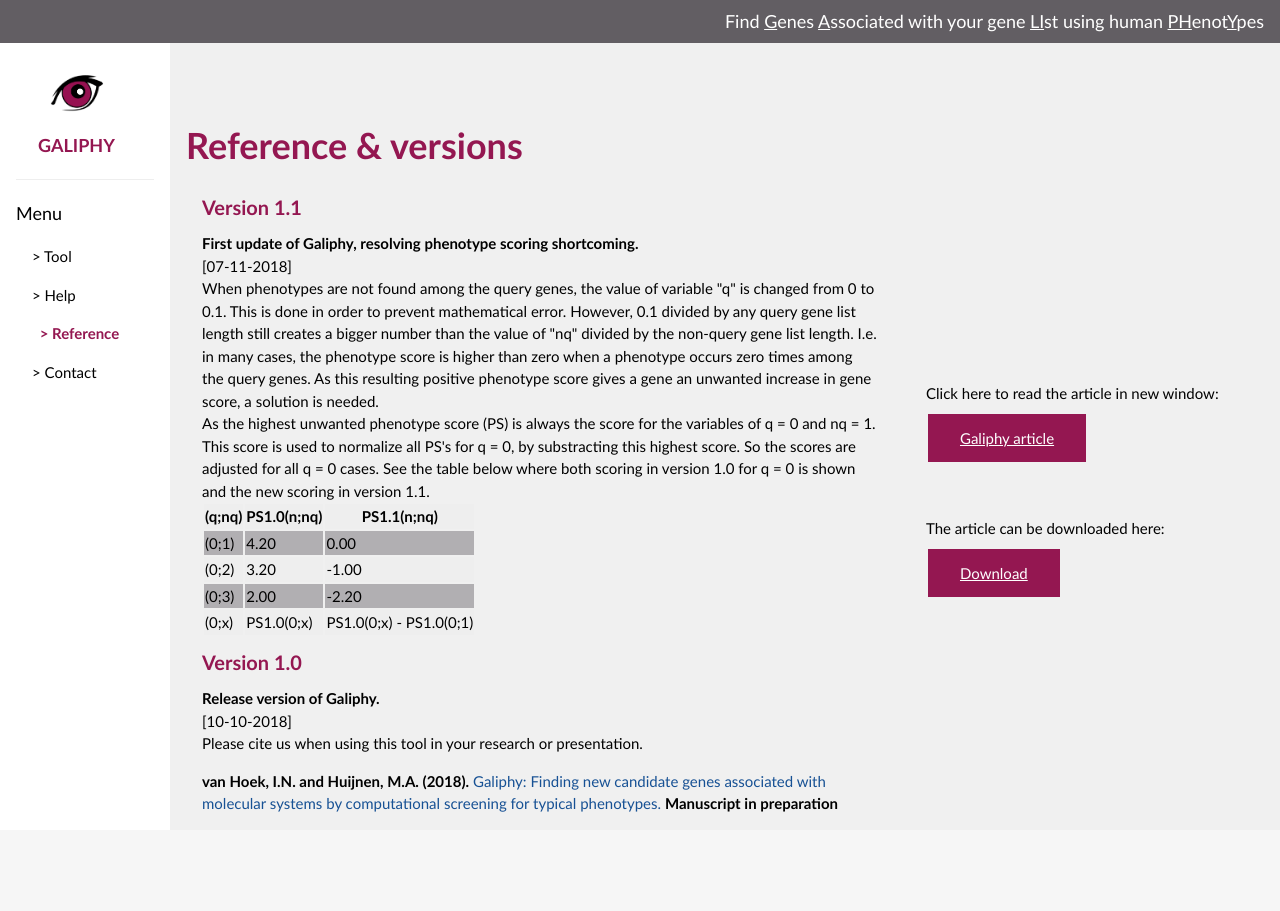
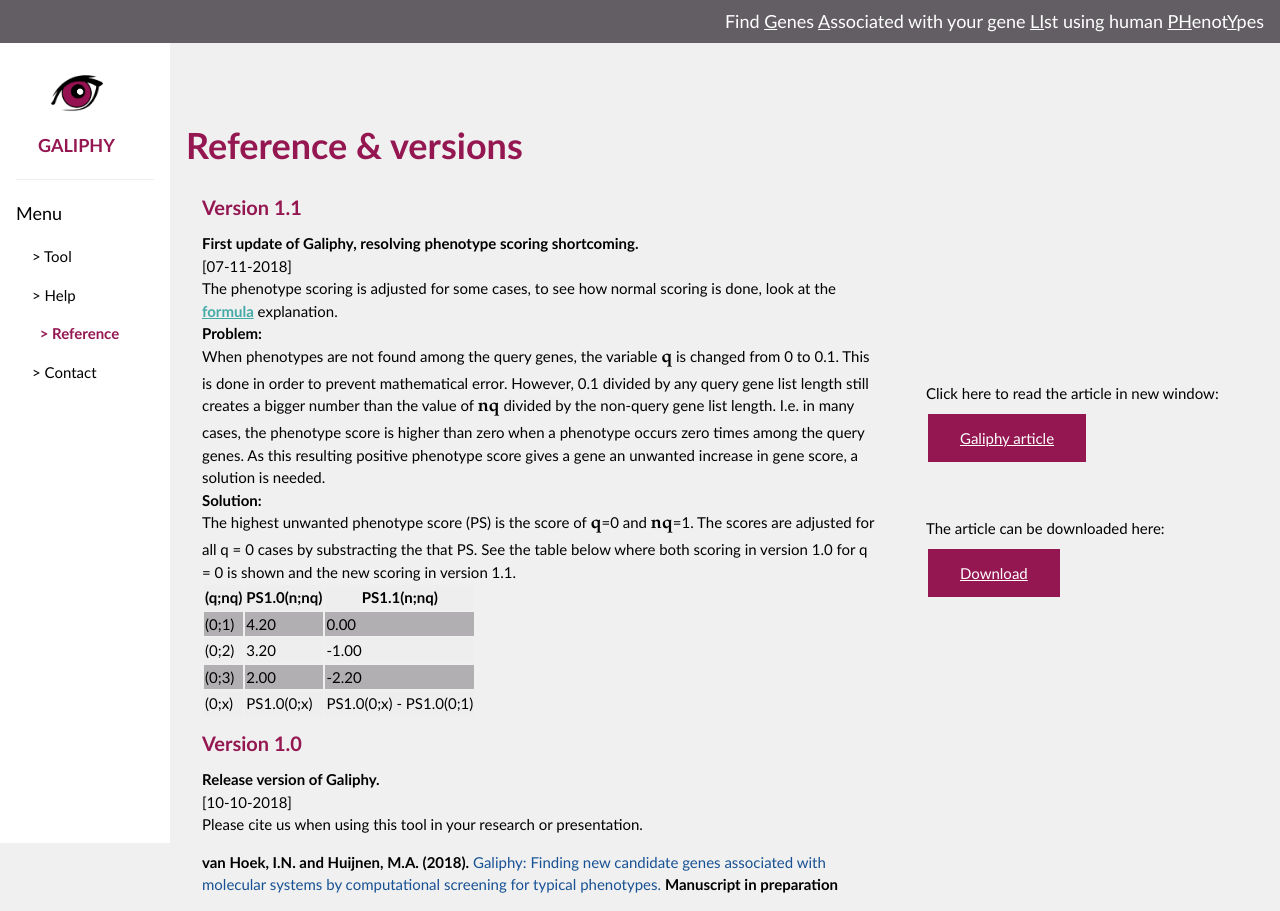
Before and after one commit to cmbi/galiphy, a Flask app: page /reference in a window 1280 px wide. Before the commit the page ends 812 px from the top, so only its background shows below. Run offline with Flask 2, Linux system fonts and the light colour scheme.

Commit message:
requirements uni added and text in html

```diff
--- a/requirements.txt
+++ b/requirements.txt
@@ -1,4 +1,4 @@
-corn==19.9.0
+unicorn==19.9.0
 flask==1.0.2
 werkzeug==0.14.1
 numpy==1.15.3
--- a/templates/help.html
+++ b/templates/help.html
@@ -99,9 +99,9 @@ html,body,h1,h2,h3,h4,h5 {font-family: "Trebuchet MS", Helvetica, sans-serif}
         It has to be clarified first that not all genes that you enter will run through the algorithm. Some genes will be dropped from the query because they are not listed in the phenotype database HPO. Often around half the genes are dropped.<br>
         Furthermore, the algorithm tends to have better prediction power with the following factors:
         <ul>
-          <li>abundant phenotype annotation of the query genes;</li>
-          <li>similarity of the phenotypes among the query genes;</li>
-          <li>and the length of the query gene list.</li>
+          <li>Abundant phenotype annotation of the query genes</li>
+          <li>Similarity of the phenotypes among the query genes</li>
+          <li>Length of the query gene list</li>
         </ul>
         Take all of the above into consideration and always look at the output critically. Try to end up with at least 10 genes that are listed in HPO. More genes is always better.
       </p>
--- a/templates/reference.html
+++ b/templates/reference.html
@@ -54,9 +54,11 @@ html,body,h1,h2,h3,h4,h5 {font-family: "Trebuchet MS", Helvetica, sans-serif}
       <h4><b><font color="941751">Version 1.1</font></b></h4>
       <b>First update of Galiphy, resolving phenotype scoring shortcoming.<br></b>
       [07-11-2018]<br>
-
-      When phenotypes are not found among the query genes, the value of variable "q" is changed from 0 to 0.1. This is done in order to prevent mathematical error. However, 0.1 divided by any query gene list length still creates a bigger number than the value of "nq" divided by the non-query gene list length. I.e. in many cases, the phenotype score is higher than zero when a phenotype occurs zero times among the query genes. As this resulting positive phenotype score gives a gene an unwanted increase in gene score, a solution is needed. <br>
-      As the highest unwanted phenotype score (PS) is always the score for the variables of q = 0 and nq = 1. This score is used to normalize all PS's for q = 0, by substracting this highest score. So the scores are adjusted for all q = 0 cases. See the table below where both scoring in version 1.0 for q = 0 is shown and the new scoring in version 1.1.
+      The phenotype scoring is adjusted for some cases, to see how normal scoring is done, look at the <a href="{{ url_for('help', _anchor='step4') }}" class="w3-text-green w3-hover-text-red" target="_blank"><b>formula</b></a> explanation.<br>
+      <b>Problem:</b><br>
+      When phenotypes are not found among the query genes, the variable <font class='formula'>q</font> is changed from 0 to 0.1. This is done in order to prevent mathematical error. However, 0.1 divided by any query gene list length still creates a bigger number than the value of <font class='formula'>nq</font> divided by the non-query gene list length. I.e. in many cases, the phenotype score is higher than zero when a phenotype occurs zero times among the query genes. As this resulting positive phenotype score gives a gene an unwanted increase in gene score, a solution is needed. <br>
+      <b>Solution:</b><br>
+      The highest unwanted phenotype score (PS) is the score of <font class='formula'>q</font>=0 and <font class='formula'>nq</font>=1. The scores are adjusted for all q = 0 cases by substracting the that PS. See the table below where both scoring in version 1.0 for q = 0 is shown and the new scoring in version 1.1.
       <table>
         <tr>
           <th>(q;nq)</th>
```
